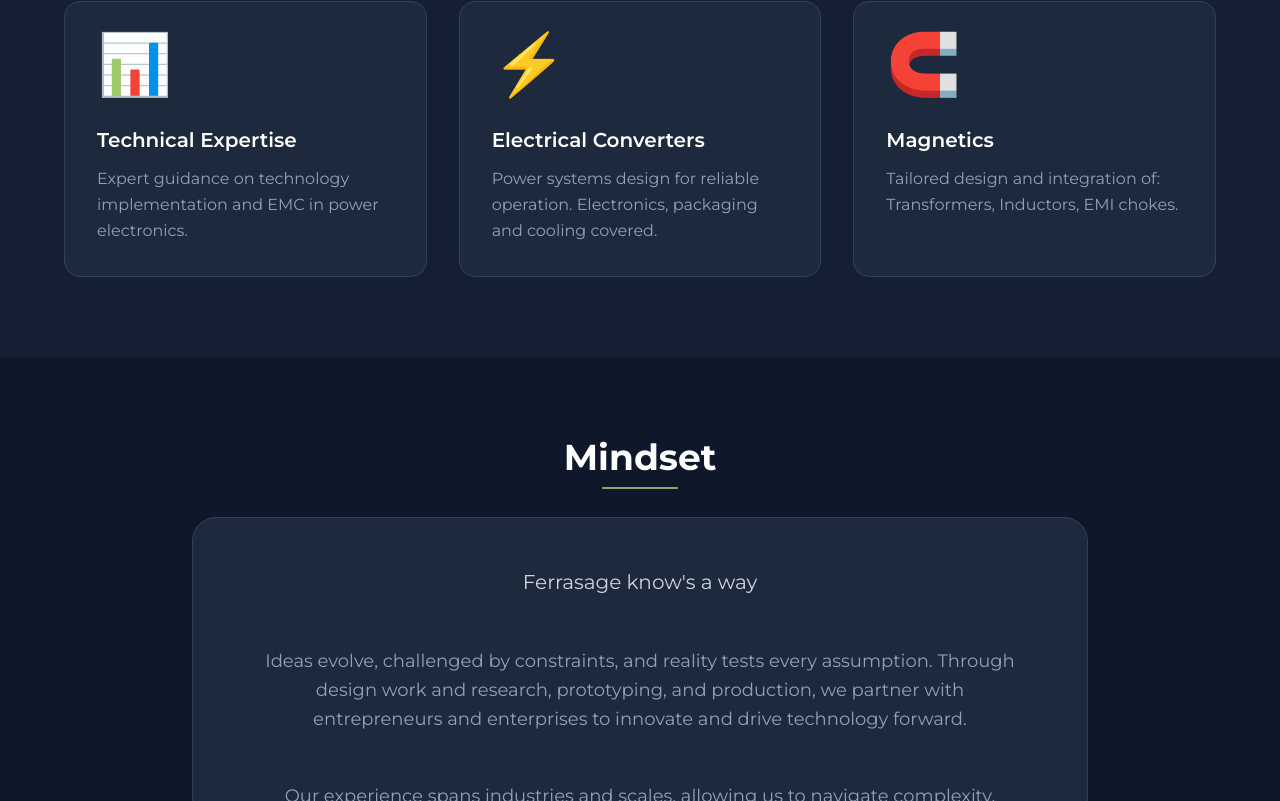
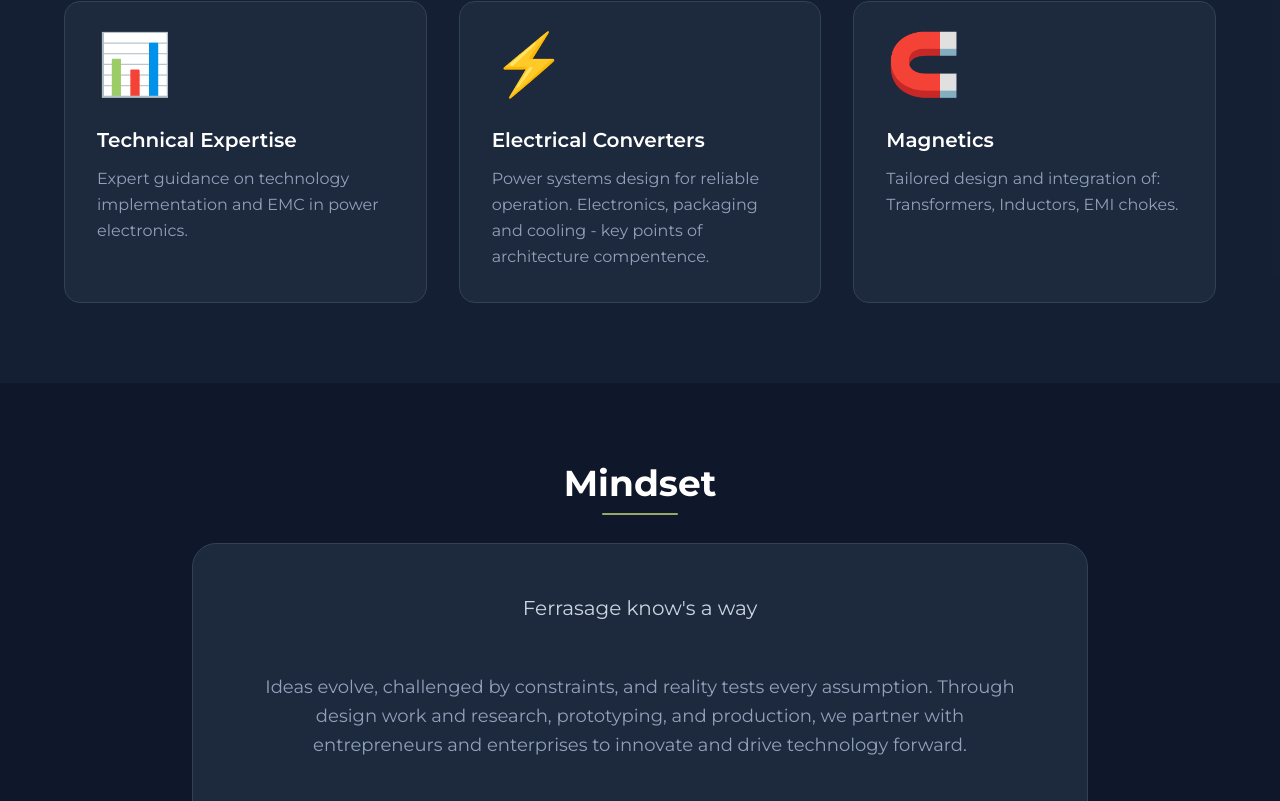
Before and after one commit to drazenbuljovcic/ferrasage, a React (Vite) app: page / in a window 1280 px wide. Shown: the part 995-1796 px from the top of the page. Built offline with nearby package versions, Linux system fonts and the light colour scheme.

Commit message:
Update Expertise.jsx

```diff
--- a/src/components/Expertise.jsx
+++ b/src/components/Expertise.jsx
@@ -14,7 +14,7 @@
     title: 'Electrical Converters',
     description:[
       'Power systems design for reliable operation. ',
-      'Electronics, packaging and cooling covered.'
+      'Electronics, packaging and cooling - key points of architecture compentence.'
     ]
   },
   {
```
